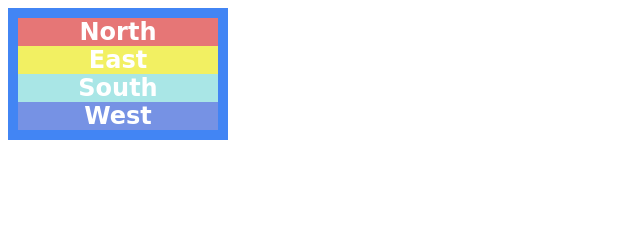
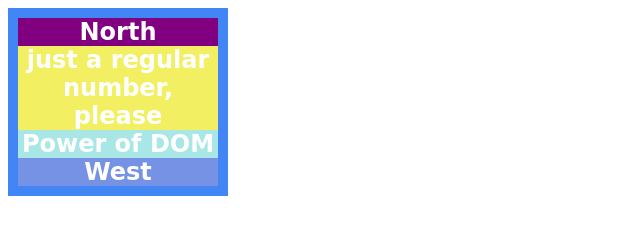
Before and after one commit to bzsgit/North, a plain HTML site: page index.html in a window 1280 px wide. Shown: the whole page, without its empty margins (0-640 px from the left). Drawn offline with nearby package versions, Linux system fonts and the light colour scheme; a web font is replaced by a local one.

Commit message:
JS gyak1

```diff
--- a/index.html
+++ b/index.html
@@ -15,6 +15,7 @@
 <p class=West>West</p>
 </main>
 <!-- partial -->
-
+<script src="https://code.jquery.com/jquery-3.5.0.min.js"></script>
+<script src=scripts.js></script>
 </body>
 </html>
--- /dev/null
+++ b/scripts.js
@@ -0,0 +1,15 @@
+let color = 'purple'
+let number = 10
+let word = 'cool'
+
+if (color === 'purple') {
+    $('.North').css('background-color', 'purple')
+}
+
+if (number > 100){
+    $(".East").text("whoa, that's a big number")}
+    else {$(".East").text("just a regular number, please")}
+
+if (word === 'cool')
+    {$('.South').text('Power of DOM')}
+    else {$('.West').text('Power of DOM')}
```
